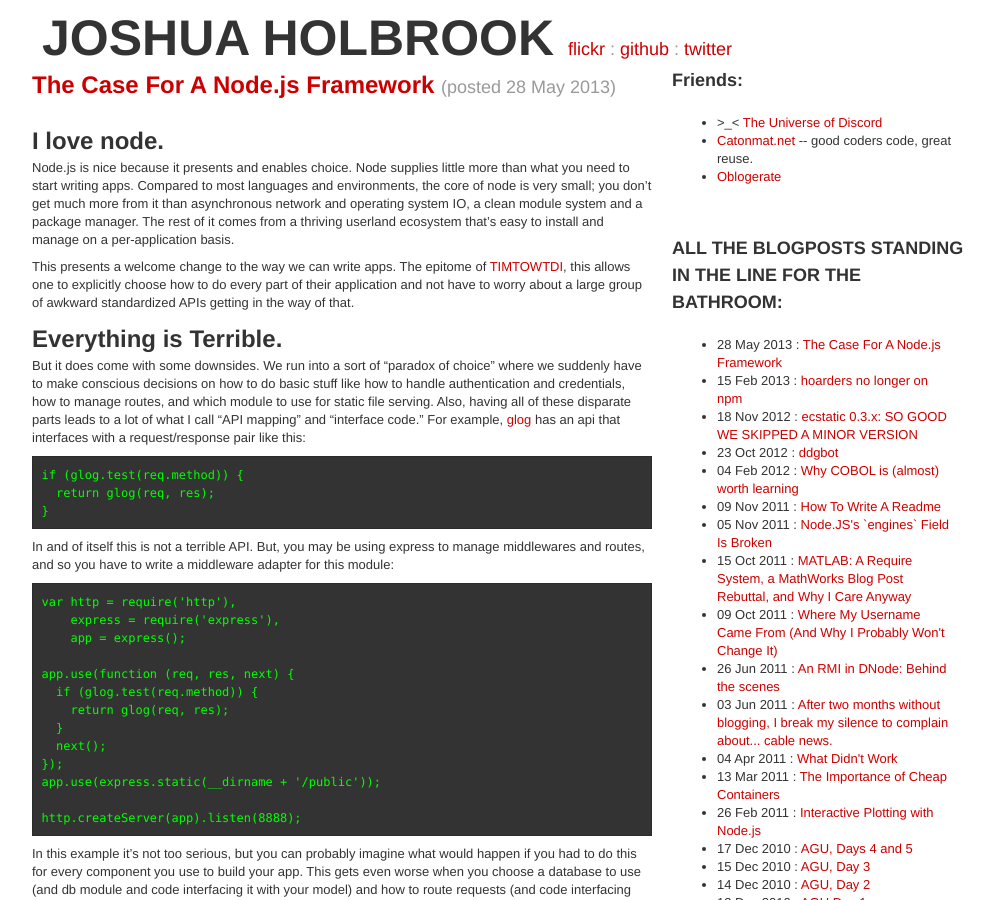
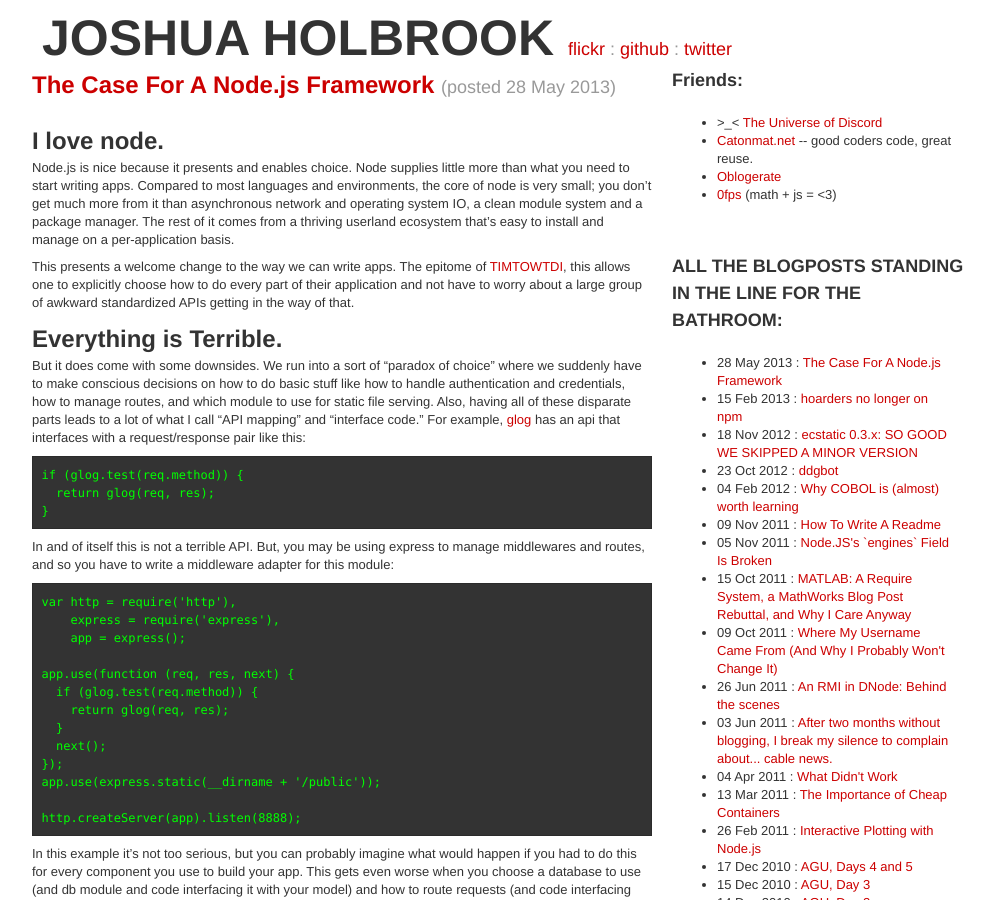
Before and after one commit to jfhbrook/jfhbrook.github.io, a Jekyll site: the page built from index.html, in a window 1280 px wide and 900 px high. Shown: the whole window, without its empty margins (138-1132 px from the left). Built offline with Jekyll 4.4.1, drawn with Linux system fonts in a browser that asks for light colours; nearby versions of some CDN libraries.

```diff
--- a/_layouts/main.html
+++ b/_layouts/main.html
@@ -60,6 +60,7 @@
                 <li>&gt;_&lt; <a href="http://www.substack.net">The Universe of Discord</a></li>
                 <li><a href="http://www.catonmat.net">Catonmat.net</a> -- good coders code, great reuse.</li>
                 <li><a href="http://marak.com/blog">Oblogerate</a></li>
+                <li><a href="http://0fps.wordpress.com/">0fps</a> (math + js = &lt;3)</li>
               </ul>
             </div>
             <h3>ALL THE BLOGPOSTS STANDING IN THE LINE FOR THE BATHROOM:</h3>
```
